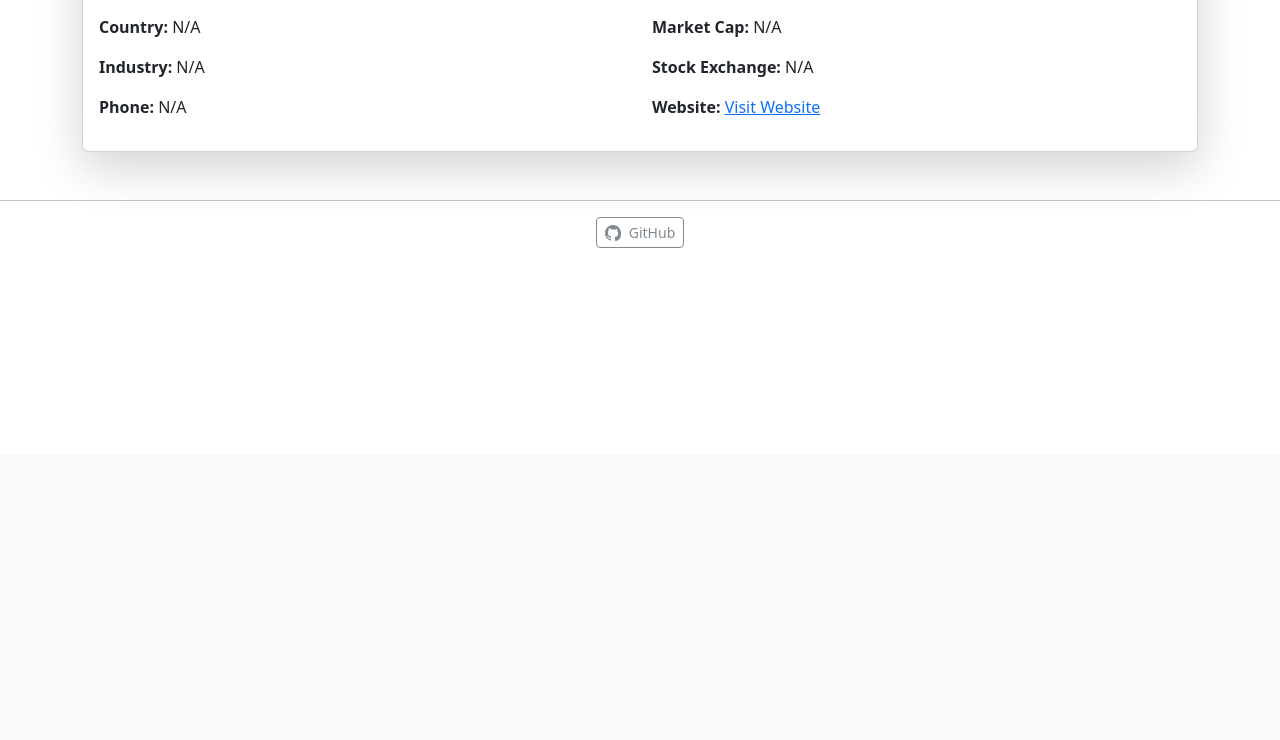
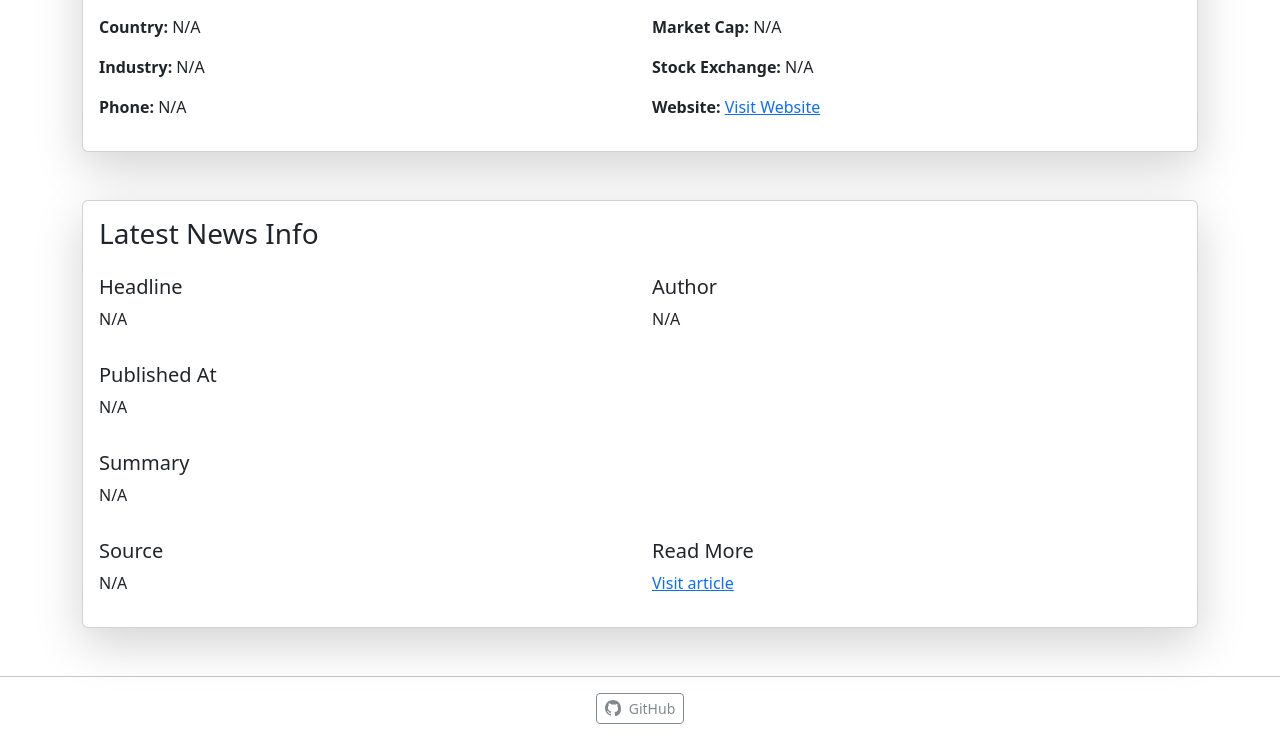
Before and after one commit to nandan-xd/Company-Intelligence-Dashboard, a Flask app: template templates/base.html in a window 1280 px wide. Shown: the part 346-1086 px from the top of the page. Before the commit the page ends 594 px from the top, so only its background shows below. Run offline with Flask 3, Linux system fonts and the light colour scheme; the template is opened without the code that fills it, so the values that code supplies are empty.

Commit message:
added news feature, still need a fix.

```diff
--- a/app.py
+++ b/app.py
@@ -28,6 +28,14 @@ def get_info(cN):
          return None
      data = config
      return data
+
+def company_news(cN):
+     cN=cN.lower()
+     config = None
+     params={'q': cN, 'apiKey': os.getenv('News_API_Key')}
+     response = requests.get('https://newsapi.org/v2/everything', params=params)
+     config=response.json()
+     return config
 
 class Users(db.Model):
      id = db.Column(db.Integer, primary_key=True)
@@ -103,6 +111,7 @@ def index():
                elif companyName.lower() == 'google' or companyName.lower() == 'youtube':
                     companyName = 'Alphabet'
                company_info = get_info(companyName)
+               company_news_info = company_news(companyName)
                if company_info != None:
                     username = session.get('username')
                     searchHistory = Search(username, companyName)
@@ -126,6 +135,7 @@ def index():
                     elif companyName.lower() == 'google' or companyName.lower() == 'youtube':
                          companyName = 'Alphabet'
                     company_info = get_info(companyName)
+                    company_news_info = company_news(companyName)
                     if company_info == None:
                          return redirect(url_for('error'))
                     else:
@@ -138,8 +148,8 @@ def index():
                          else:
                               return redirect(url_for('error'))
                else:
-                    return render_template('base.html', company_info=company_info, market_cap=market_cap)
-          return render_template('base.html', company_info=company_info, market_cap=market_cap)
+                    return render_template('base.html', company_info=company_info, market_cap=market_cap, company_news_info=company_news_info)
+          return render_template('base.html', company_info=company_info, market_cap=market_cap, company_news_info=company_news_info)
      else:
           return redirect(url_for('login'))
 
--- a/templates/base.html
+++ b/templates/base.html
@@ -107,6 +107,52 @@
     {% block content %}
     {% endblock %}
 
+    {% if company_news_info != None %}
+    <div class="container mt-5">
+        <div class="card shadow-lg">
+            <div class="card-body">
+                <h3 class="card-title mb-4">Latest News Info</h3>
+
+                <div class="row gy-3">
+                    <div class="col-md-6">
+                        <h5 class="mb-2">Headline</h5>
+                        <p>{{ company_news_info["title"] or "N/A" }}</p>
+                    </div>
+
+                    <div class="col-md-6">
+                        <h5 class="mb-2">Author</h5>
+                        <p>{{ company_news_info["author"] or "N/A" }}</p>
+                    </div>
+
+                    <div class="col-md-6">
+                        <h5 class="mb-2">Published At</h5>
+                        <p>{{ company_news_info["publishedAt"] or "N/A" }}</p>
+                    </div>
+
+                    <div class="col-md-12">
+                        <h5 class="mb-2">Summary</h5>
+                        <p>{{ company_news_info["description"] or "N/A" }}</p>
+                    </div>
+
+                    <div class="col-md-6">
+                        <h5 class="mb-2">Source</h5>
+                        <p>{{ company_news_info["source"] or "N/A" }}</p>
+                    </div>
+
+                    <div class="col-md-6">
+                        <h5 class="mb-2">Read More</h5>
+                        <p>
+                            <a href="{{ company_news_info['url'] }}" target="_blank">
+                                {{ company_news_info['url'] or "Visit article" }}
+                            </a>
+                        </p>
+                    </div>
+                </div>
+            </div>
+        </div>
+    </div>
+    {% endif %}
+
     <footer class="bg-transparent border-top border-secondary-subtle mt-5 py-3">
         <div class="container text-center">
             <a href="https://github.com/nandan-xd/Company-Intelligence-Dashboard" target="_blank"
```
